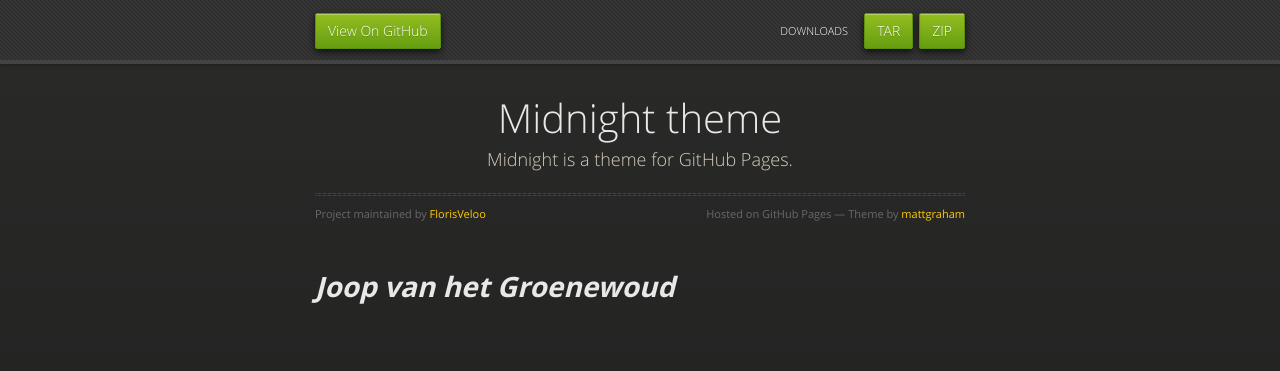
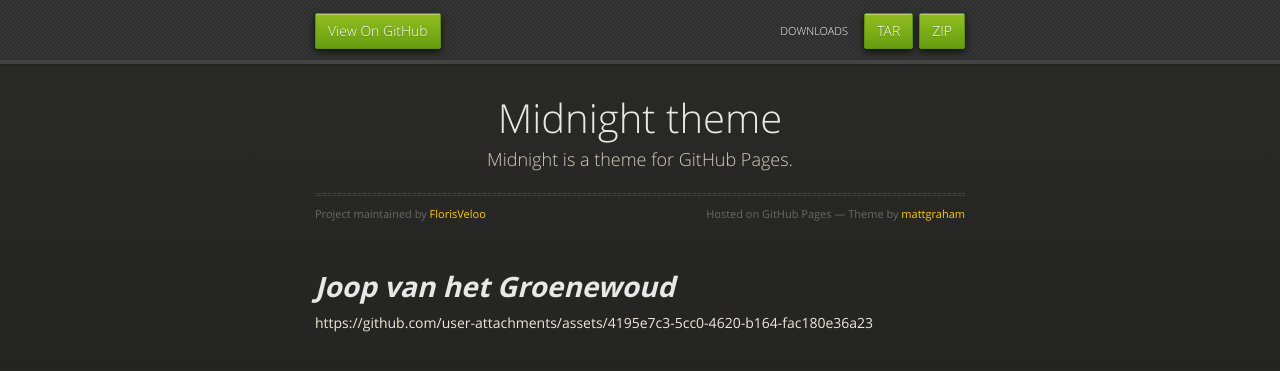
Before and after one commit to FlorisVeloo/JoopvanhetGroenewoud, a Jekyll site: the page built from index.md, in a window 1280 px wide. Shown: the top 371 px of the page. Built offline with Jekyll 4.4.1, drawn with Linux system fonts in a browser that asks for light colours; our own code applies the rules of GitHub Pages for plain Markdown files; part of the change alters nothing that is shown.

Commit message:
Update index.md

```diff
--- a/index.md
+++ b/index.md
@@ -1,3 +1,6 @@
 
 
 # **_Joop van het Groenewoud_**
+
+
+https://github.com/user-attachments/assets/4195e7c3-5cc0-4620-b164-fac180e36a23
```
